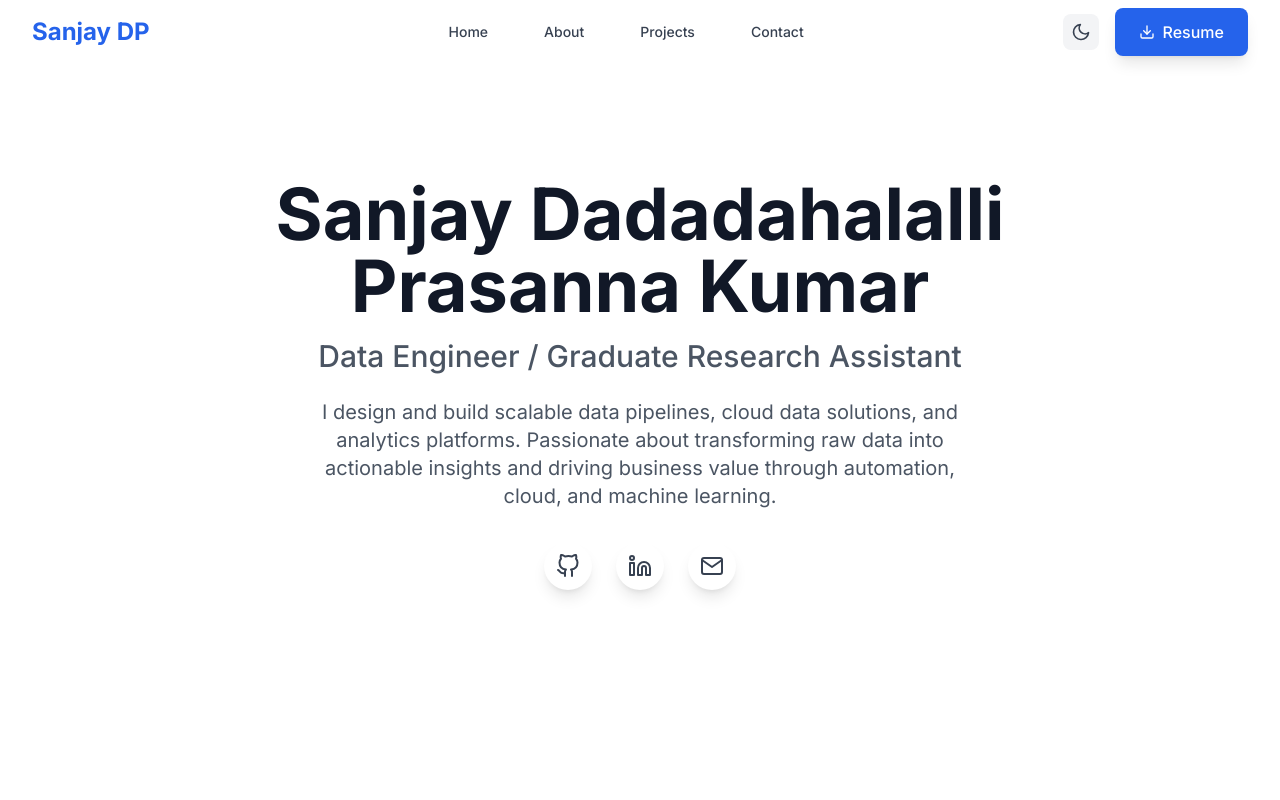
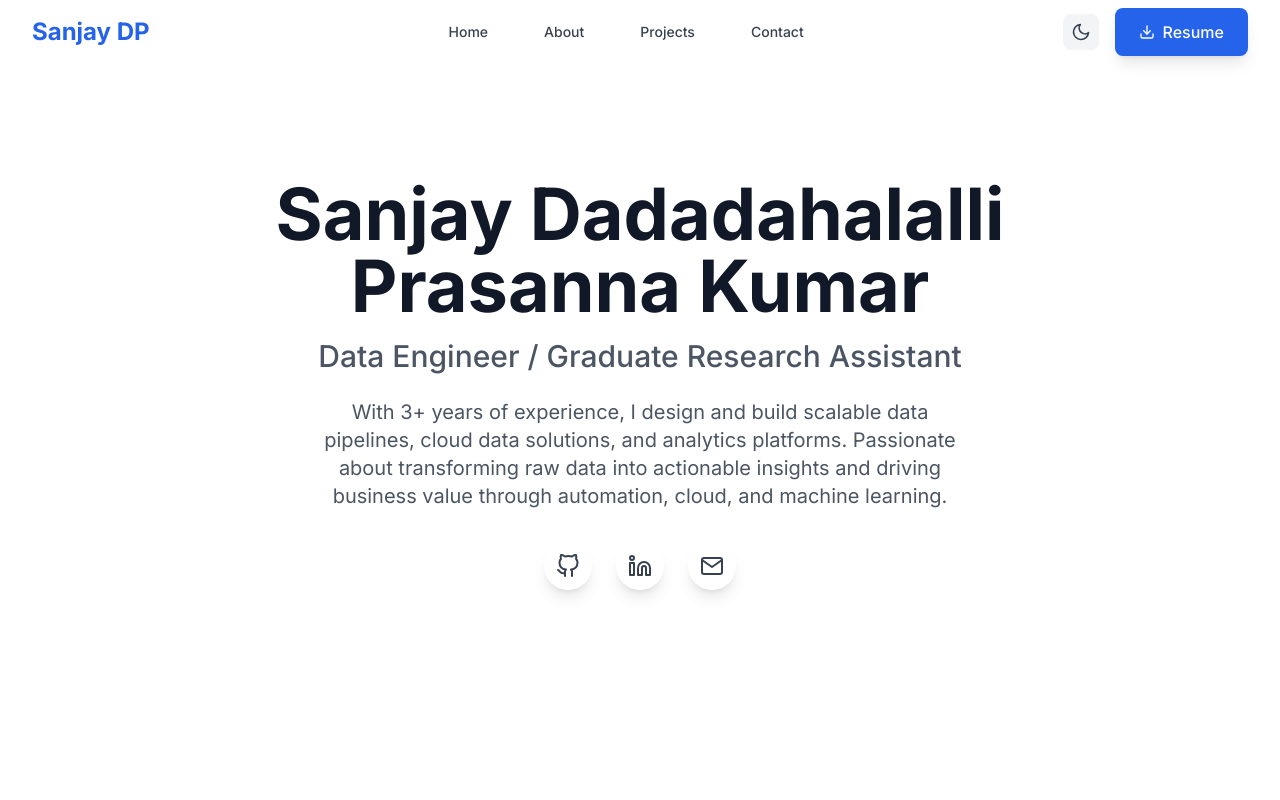
Before and after one commit to sanjaydp/sanjaydp-portfolio, a React (Vite) app: page / in a window 1280 px wide. Shown: the top 800 px of the page. Built offline with nearby package versions, Linux system fonts and the light colour scheme.

Commit message:
Update portfolio with real resume info, projects, and certifications

```diff
--- a/src/components/Hero.jsx
+++ b/src/components/Hero.jsx
@@ -19,7 +19,7 @@ const Hero = () => {
           {/* Description */}
           <div className="animate-slide-up mb-8">
             <p className="text-lg md:text-xl text-gray-600 dark:text-gray-300 max-w-2xl mx-auto leading-relaxed">
-              I design and build scalable data pipelines, cloud data solutions, and analytics platforms. Passionate about transforming raw data into actionable insights and driving business value through automation, cloud, and machine learning.
+              With 3+ years of experience, I design and build scalable data pipelines, cloud data solutions, and analytics platforms. Passionate about transforming raw data into actionable insights and driving business value through automation, cloud, and machine learning.
             </p>
           </div>
 
```
